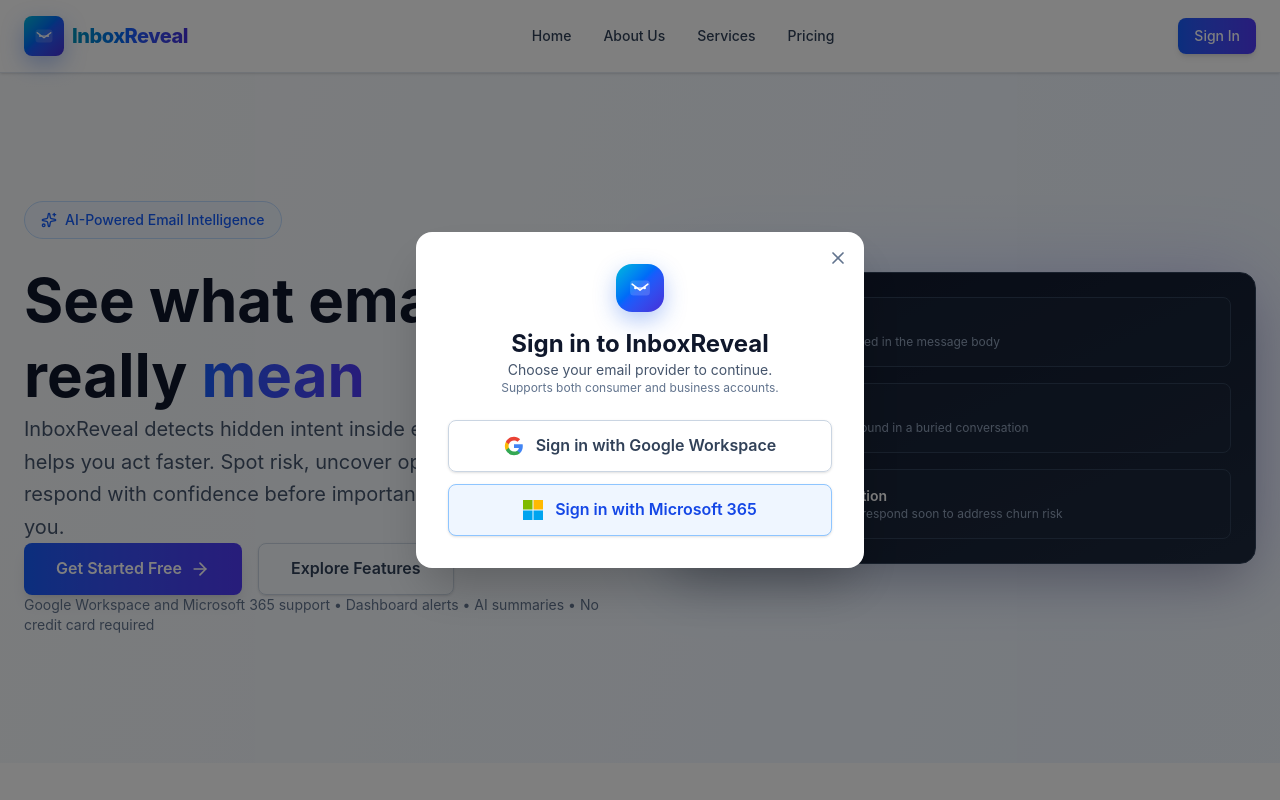
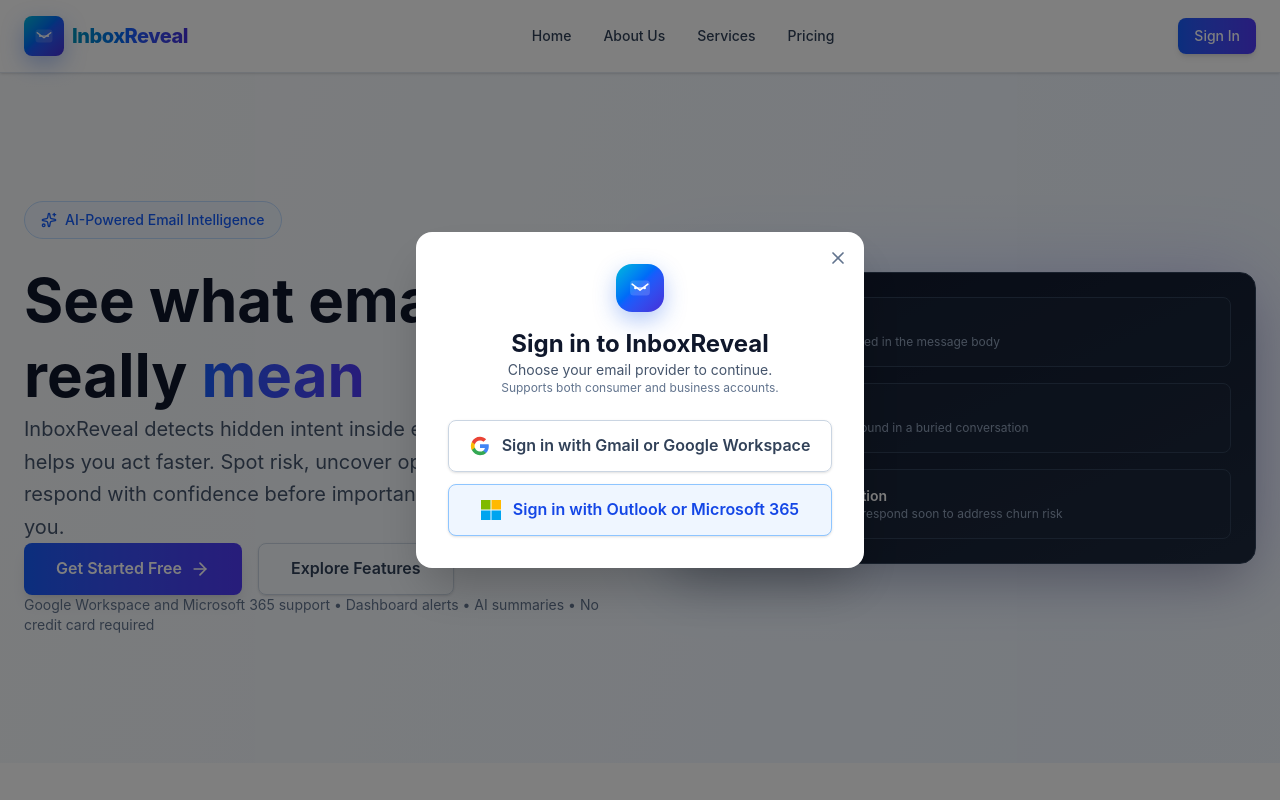
Before and after one commit to abraraslam/inboxreveal, a Next.js app: page / in a window 1280 px wide. Both pictures are taken after a click on the button "Sign In". Shown: the top 800 px of the page. Built offline with nearby package versions, Linux system fonts and the light colour scheme; no server answers.

Commit message:
Update sign-in labels for Gmail/Workspace and Outlook/Microsoft 365

```diff
--- a/app/page.tsx
+++ b/app/page.tsx
@@ -393,7 +393,7 @@
                   <path fill="currentColor" d="M5.84 14.09c-.22-.66-.35-1.36-.35-2.09s.13-1.43.35-2.09V7.07H2.18C1.43 8.55 1 10.22 1 12s.43 3.45 1.18 4.93l2.85-2.22.81-.62z" />
                   <path fill="currentColor" d="M12 5.38c1.62 0 3.06.56 4.21 1.64l3.15-3.15C17.45 2.09 14.97 1 12 1 7.7 1 3.99 3.47 2.18 7.07l3.66 2.84c.87-2.6 3.3-4.53 6.16-4.53z" />
                 </svg>
-                {signingProvider === "google" ? "Redirecting..." : "Sign in with Google Workspace"}
+                {signingProvider === "google" ? "Redirecting..." : "Sign in with Gmail or Google Workspace"}
               </button>
 
               <button
@@ -406,7 +406,7 @@
                   <path fill="#7FBA00" d="M11.4 11.4H0V0h11.4v11.4z" />
                   <path fill="#FFB900" d="M24 11.4H12.6V0H24v11.4z" />
                 </svg>
-                {signingProvider === "azure-ad" ? "Redirecting..." : "Sign in with Microsoft 365"}
+                {signingProvider === "azure-ad" ? "Redirecting..." : "Sign in with Outlook or Microsoft 365"}
               </button>
             </div>
           </div>
--- a/components/Navigation.tsx
+++ b/components/Navigation.tsx
@@ -154,7 +154,7 @@
                 <path fill="#FBBC05" d="M5.84 14.09c-.22-.66-.35-1.36-.35-2.09s.13-1.43.35-2.09V7.07H2.18C1.43 8.55 1 10.22 1 12s.43 3.45 1.18 4.93l2.85-2.22.81-.62z" />
                 <path fill="#EA4335" d="M12 5.38c1.62 0 3.06.56 4.21 1.64l3.15-3.15C17.45 2.09 14.97 1 12 1 7.7 1 3.99 3.47 2.18 7.07l3.66 2.84c.87-2.6 3.3-4.53 6.16-4.53z" />
               </svg>
-              {signingProvider === "google" ? "Redirecting..." : "Sign in with Google Workspace"}
+              {signingProvider === "google" ? "Redirecting..." : "Sign in with Gmail or Google Workspace"}
             </button>
             <button
               onClick={() => handleProviderSignIn("azure-ad")}
@@ -166,7 +166,7 @@
                 <path fill="#7FBA00" d="M11.4 11.4H0V0h11.4v11.4z" />
                 <path fill="#FFB900" d="M24 11.4H12.6V0H24v11.4z" />
               </svg>
-              {signingProvider === "azure-ad" ? "Redirecting..." : "Sign in with Microsoft 365"}
+              {signingProvider === "azure-ad" ? "Redirecting..." : "Sign in with Outlook or Microsoft 365"}
             </button>
           </div>
         </div>
```
